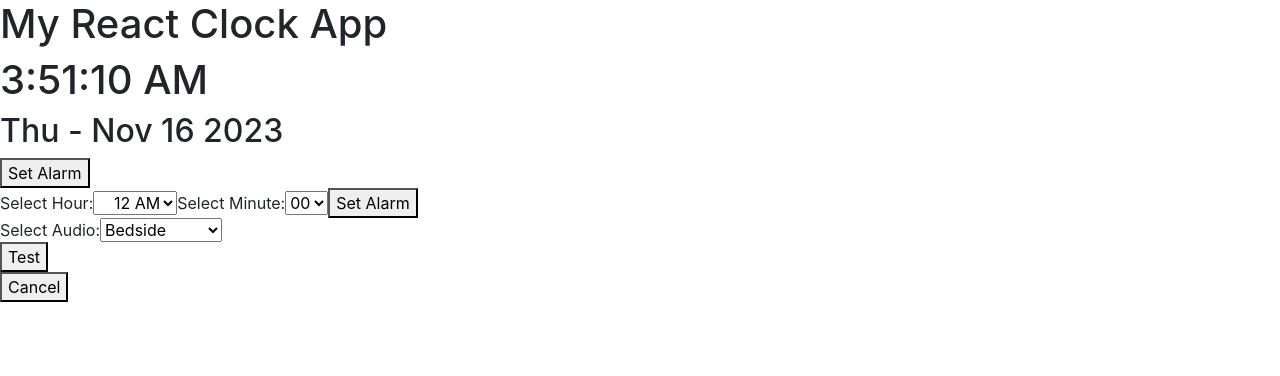
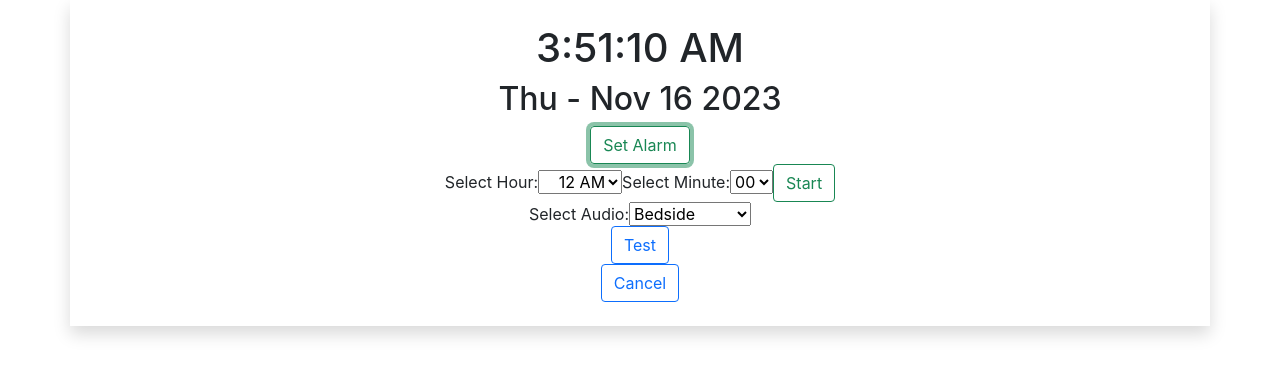
Before and after one commit to VictorKwong/reactDigitalClock, a React (Create React App) app: page / in a window 1280 px wide. Both pictures are taken after a click on the button "Set Alarm". Shown: the top 376 px of the page. Built offline with nearby package versions, Linux system fonts and the light colour scheme.

Commit message:
First bootstrap commit

```diff
--- a/src/App.js
+++ b/src/App.js
@@ -3,8 +3,7 @@ import Clock from './Clock';
 
 function App() {
   return (
-    <div>
-      <h1>My React Clock App</h1>
+    <div className='text-center Small shadow container p-4'>
       <Clock />
     </div>
   );
--- a/src/Clock.js
+++ b/src/Clock.js
@@ -130,13 +130,13 @@ function Clock() {
         <div>
             {isAlarmActive && remainingTime ? (
                 <div>
-                    <p>Alarm Time: {alarmTime.getHours() <= 12 ? alarmTime.getHours() : alarmTime.getHours() - 12}:{alarmTime.getMinutes() < 10 ? "0" + alarmTime.getMinutes() : alarmTime.getMinutes()} {alarmTime.getHours() < 12 ? 'AM' : 'PM'}</p>
+                    <p>Alarm Time: {alarmTime.getHours() === 0 ? '12' : (alarmTime.getHours() <= 12 ? alarmTime.getHours() : alarmTime.getHours() - 12)}:{alarmTime.getMinutes() < 10 ? "0" + alarmTime.getMinutes() : alarmTime.getMinutes()} {alarmTime.getHours() < 12 ? 'AM' : 'PM'}</p>
                     <p>Remaining Time: {remainingTime.hours < 10 ? "0" + remainingTime.hours : remainingTime.hours}:{remainingTime.minutes < 10 ? "0" + remainingTime.minutes : remainingTime.minutes}:{remainingTime.seconds < 10 ? "0" + remainingTime.seconds : remainingTime.seconds}</p>
-                    <button onClick={handleCloseAlarm}>Stop</button>
+                    <button onClick={handleCloseAlarm} className='btn btn-outline-danger'>Stop Alarm</button>
                 </div>
             ) : (
                 <div>
-                    <button onClick={displayAlarm}>Set Alarm</button>
+                    <button onClick={displayAlarm} className='btn btn-outline-success'>Set Alarm</button>
                 </div>
             )}
         </div>
@@ -161,7 +161,7 @@ function Clock() {
                     ))}
                     </select>
 
-                    <button onClick={handleSetAlarm}>Set Alarm</button>
+                    <button onClick={handleSetAlarm} className='btn btn-outline-success'>Start</button>
                 </div>
 <div>
             <label>Select Audio:</label>
@@ -175,10 +175,10 @@ function Clock() {
 </div>
 
                 <div>
-                    <button onClick={playAlarm}>Test</button>
+                    <button onClick={playAlarm} className='btn btn-outline-primary'>Test</button>
                 </div>
                 <div>
-                    <button onClick={displayAlarm}>Cancel</button>
+                    <button onClick={displayAlarm} className='btn btn-outline-primary'>Cancel</button>
                 </div>
             </div>
         ) : null}
@@ -187,7 +187,7 @@ function Clock() {
         {isAlertVisible && (
         <div className="alert-window">
           <p>Alarm is ringing!</p>
-          <button onClick={closeAlert}>OK</button>
+          <button onClick={closeAlert} className='btn btn-outline-danger'>OK</button>
         </div>
         )}
     </div>
```
